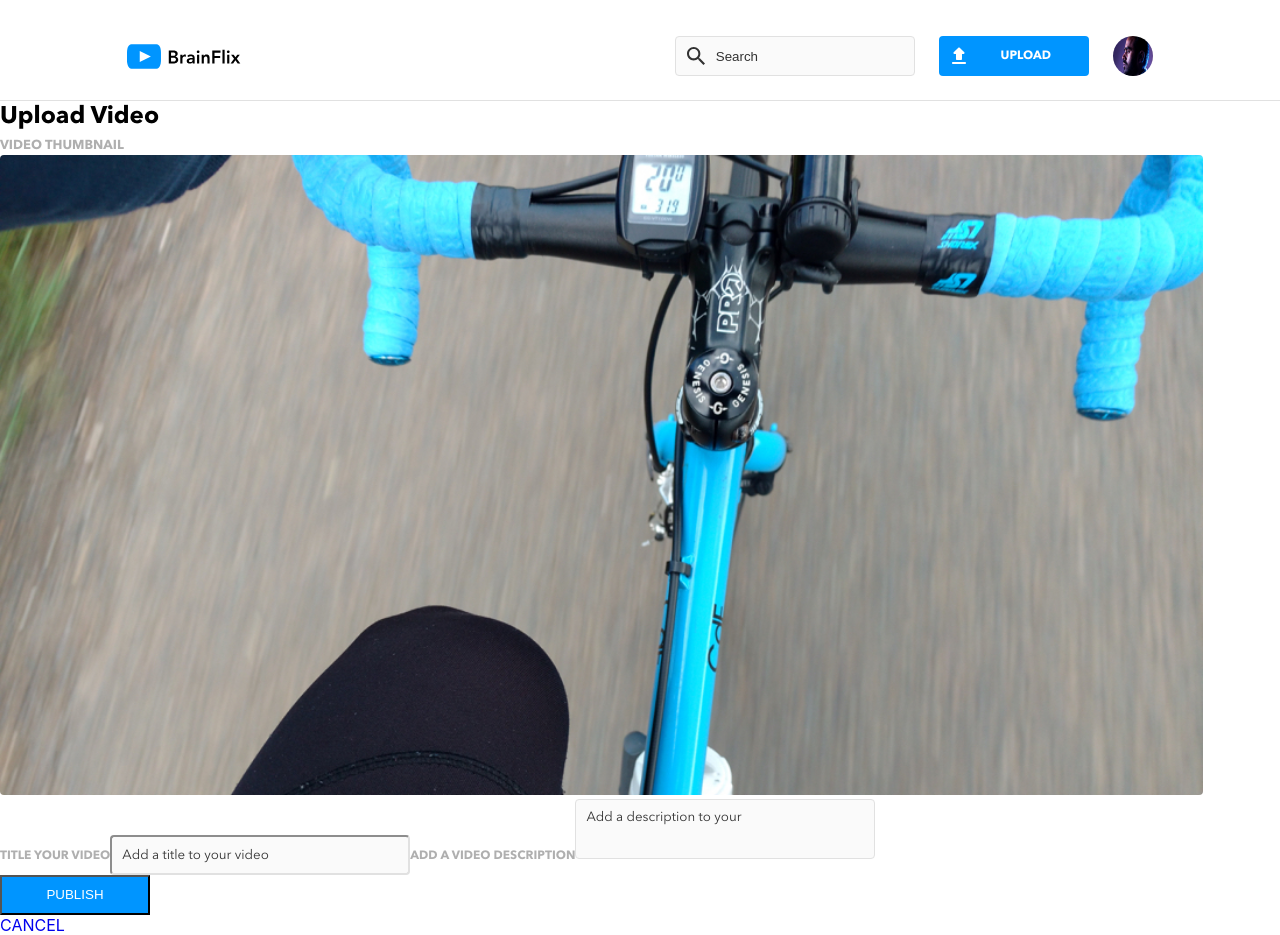
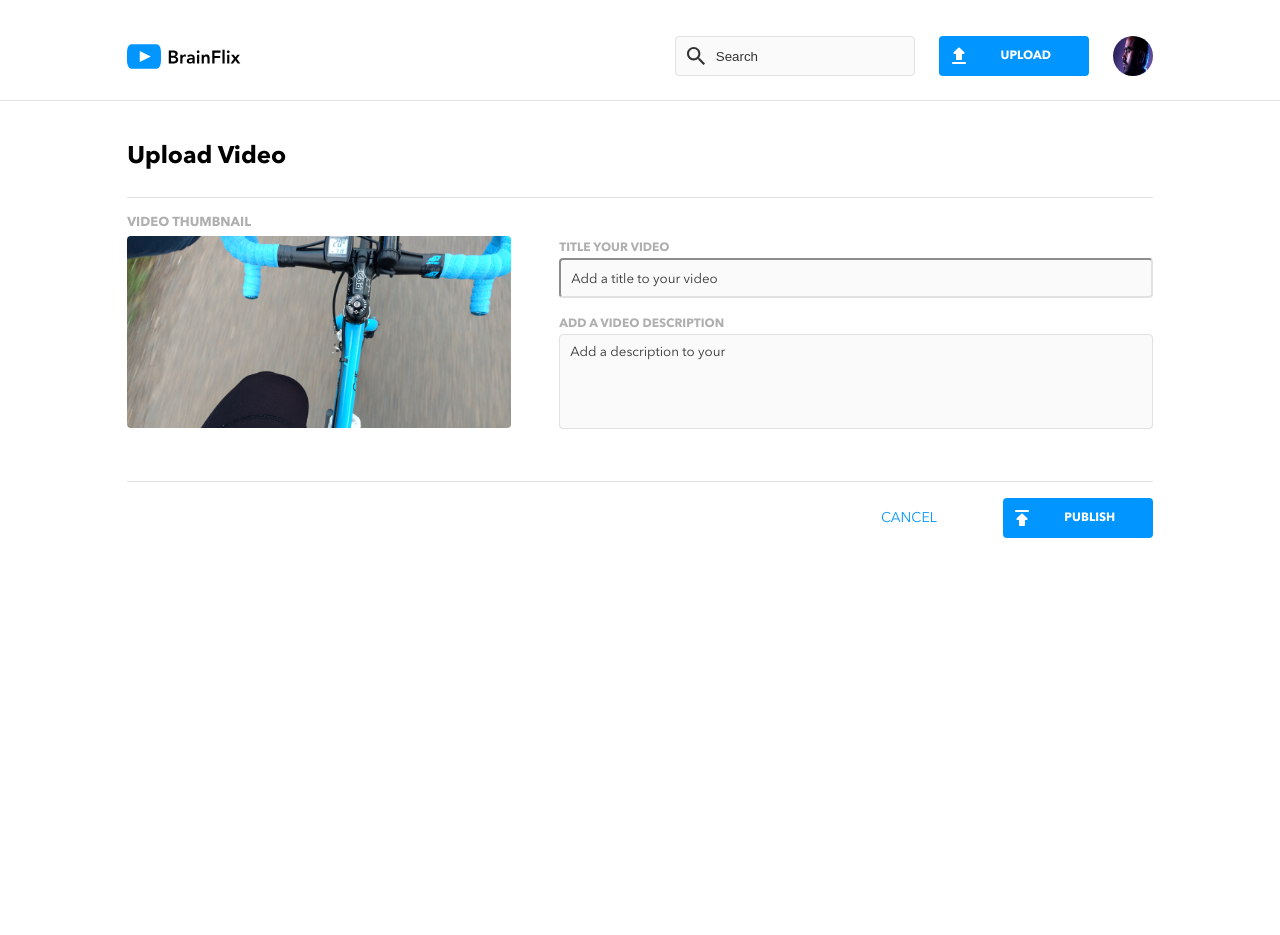
Before and after one commit to llau08/lida-lau-brainflix, a React (Create React App) app: page /upload in a window 1280 px wide. After the commit the page ends 800 px from the top, so only its background shows below. Built offline with nearby package versions, Linux system fonts and the light colour scheme.

Commit message:
final commit

```diff
--- a/src/App.scss
+++ b/src/App.scss
@@ -14,6 +14,13 @@ a {
   display: flex;
   align-self: center;
   text-decoration: none;
+  width: 100%;
+  justify-content: center;
+
+  @include tablet {
+    width: auto;
+    justify-content: flex-start;
+  }
 }
 
 .nav {
--- a/src/components/NextVideos/NextVideos.scss
+++ b/src/components/NextVideos/NextVideos.scss
@@ -12,6 +12,14 @@ h3 {
   }
 }
 
+a {
+  padding: 0;
+}
+
+p {
+  color: $black;
+}
+
 .next {
   padding: 24px 16px 16px 16px;
   min-width: 20rem;
@@ -24,6 +32,7 @@ h3 {
   @include desktop {
     margin-right: 0;
     padding-right: 0;
+    border-left: 1px solid $mercury;
   }
 
   &__indv-box {
@@ -39,11 +48,20 @@ h3 {
     height: 4.375rem;
     display: flex;
     justify-content: center;
+    margin-right: 1rem;
+
+    @include tablet {
+      margin-right: 0;
+    }
   }
 
   &__names {
     @include mbody;
     width: 9.375rem;
+
+    @include tablet {
+      margin-left: 1.5625rem;
+    }
 
     @include desktop {
       width: 10.9375rem;
@@ -67,5 +85,9 @@ h3 {
       max-height: 2.5rem;
       -webkit-box-orient: unset;
     }
+
+    @include desktop {
+      width: 75%;
+    }
   }
 }
--- a/src/components/UploadForm/UploadForm.js
+++ b/src/components/UploadForm/UploadForm.js
@@ -1,20 +1,15 @@
 import '../UploadForm/UploadForm.scss';
-import { Link } from "react-router-dom";
 
 export default function UploadForm() {
     return(
         <form className="upl-form">
-            <label className="upl-form__lbl" htmlFor="videoname">TITLE YOUR VIDEO</label>
-            <input className="upl-form__box"type="text" name="videoname" placeholder="Add a title to your video"></input>
-            <label className="upl-form__lbl" htmlFor="videodescription">ADD A VIDEO DESCRIPTION</label>
-            <textarea className="upl-form__txt-box"name="videodescription" placeholder="Add a description to your"></textarea>
-            <div>
-                <Link to="/">
-                    <button className="upl-form__btn" onClick={()=>{alert('Uploaded. Thanks Michael!')}}>PUBLISH</button>
-                </Link>
-                <Link to="/">
-                    <p>CANCEL</p>
-                </Link>
+            <div className="upl-form__ctnr">
+                <label className="upl-form__lbl" htmlFor="videoname">TITLE YOUR VIDEO</label>
+                <input className="upl-form__box"type="text" name="videoname" placeholder="Add a title to your video"></input>
+            </div>
+            <div className="upl-form__ctnr">
+                <label className="upl-form__lbl" htmlFor="videodescription">ADD A VIDEO DESCRIPTION</label>
+                <textarea className="upl-form__txt-box"name="videodescription" placeholder="Add a description to your"></textarea>
             </div>
         </form>
     )
--- a/src/components/UploadForm/UploadForm.scss
+++ b/src/components/UploadForm/UploadForm.scss
@@ -3,19 +3,41 @@
 @use "../../styles/partials/variables" as *;
 
 .upl-form {
+  min-width: 20rem;
+  padding: 24px 16px 16px 16px;
+
+  @include tablet {
+    padding-right: 1.5rem;
+    padding-left: 1.5rem;
+  }
+
+  @include desktop {
+    width: 100%;
+  }
+
   &__lbl {
     @include mlabel-btn;
     color: $silver;
   }
 
+  &__ctnr {
+    display: flex;
+    flex-direction: column;
+  }
+
   &__box {
-    height: 40px;
-    width: 300px;
-    border-radius: 4px;
+    height: 2.5rem;
+    width: 18rem;
+    border-radius: 0.25rem;
     background-color: $alabaster;
     border-color: $mercury;
-    padding-left: 10px;
+    padding-left: 0.625rem;
     outline-color: $blue;
+    margin-bottom: 1rem;
+
+    @include tablet {
+      width: 100%;
+    }
 
     &::placeholder {
       color: $black;
@@ -24,27 +46,30 @@
   }
 
   &__txt-box {
-    height: 60px;
-    width: 300px;
-    border-radius: 4px;
+    height: 5rem;
+    width: 18rem;
+    border-radius: 0.25rem;
     border-color: $mercury;
     background-color: $alabaster;
     outline-color: $blue;
-    padding-left: 10px;
-    padding-top: 10px;
+    padding-left: 0.625rem;
+    padding-top: 0.625rem;
     resize: none;
     font-family: "Avenir Next Reg";
+    margin-bottom: 1rem;
+
+    @include tablet {
+      width: 100%;
+    }
+
+    @include desktop {
+      height: 5.9375rem;
+      width: 100%;
+    }
 
     &::placeholder {
       color: $black;
       font-family: "Avenir Next Reg";
     }
   }
-
-  &__btn {
-    height: 40px;
-    width: 150px;
-    background-color: $blue;
-    color: $white;
-  }
 }
--- a/src/components/UploadVideo/UploadVideo.js
+++ b/src/components/UploadVideo/UploadVideo.js
@@ -3,10 +3,11 @@ import '../UploadVideo/UploadVideo.scss';
 
 export default function UploadVideo() {
     return(
-        <article className="upload">
-            <h1 className="upload__title">Upload Video</h1>
-            <label className="upload__lbl">VIDEO THUMBNAIL</label>
-            <img className="upload__img"src={UploadThumb} alt="bicycle"/>
-        </article>
+        <div className="upload">
+            <div className="upload__box">
+                <label className="upload__lbl">VIDEO THUMBNAIL</label>
+                <img className="upload__img"src={UploadThumb} alt="bicycle"/>
+            </div>
+        </div>
     )
 }
--- a/src/components/UploadVideo/UploadVideo.scss
+++ b/src/components/UploadVideo/UploadVideo.scss
@@ -3,19 +3,41 @@
 @use "../../styles/partials/variables" as *;
 
 .upload {
-  border-top: 1px solid $mercury;
+  padding-left: 1rem;
+  padding-right: 1rem;
 
-  &__title {
-    @include mpg-header;
+  @include tablet {
+    padding-left: 1.5rem;
+    padding-right: 1.5rem;
+  }
+
+  &__box {
+    @include tablet {
+      display: flex;
+      flex-direction: column;
+    }
   }
 
   &__lbl {
     @include msub-header;
     color: $silver;
+    padding-bottom: 0.25rem;
   }
 
   &__img {
-    border-radius: 4px;
-    height: 50vw;
+    border-radius: 0.25rem;
+    // height: 47.7vw;
+    height: 100%;
+    width: 100%;
+
+    @include tablet {
+      height: 28vw;
+      width: 50vw;
+    }
+
+    @include desktop {
+      height: 15vw;
+      width: 30vw;
+    }
   }
 }
--- a/src/pages/HomePage/HomePage.js
+++ b/src/pages/HomePage/HomePage.js
@@ -33,7 +33,7 @@ class HomePage extends Component {
             {axios.get (`${apiURL}videos/${this.props.match.params.id}/?api_key=${apiKey}`).then ((response) => {
               this.setState ({heroVideo: response.data})
             }).catch((error)=>{
-              return (error);
+              console.log(error);
             });
           }}
 
--- a/src/pages/HomePage/HomePage.scss
+++ b/src/pages/HomePage/HomePage.scss
@@ -6,12 +6,13 @@
     display: flex;
     justify-content: center;
   }
-}
-.main__content {
-  @include desktop {
-    display: flex;
-    flex-direction: column;
-    width: 57%;
-    border-right: 1px solid $mercury;
+
+  .upload__content {
+    @include desktop {
+      display: flex;
+      flex-direction: column;
+      width: 57%;
+      border-right: 1px solid $mercury;
+    }
   }
 }
--- a/src/pages/UploadPage/UploadPage.js
+++ b/src/pages/UploadPage/UploadPage.js
@@ -1,12 +1,26 @@
 import UploadForm from "../../components/UploadForm/UploadForm";
 import UploadVideo from "../../components/UploadVideo/UploadVideo";
+import './UploadPage.scss';
+import { Link } from "react-router-dom";
+import Publish from '../../assets/icons/publish.svg';
 
-export default function UploadPage (props){
+export default function UploadPage ({video}){
     return(
         <>
-        <main>
-           <UploadVideo />
-            <UploadForm video={props.video}/>
+        <main className="main-upload">
+            <h1 className="main-upload__title">Upload Video</h1>
+        <div className="main-upload__content">
+            <UploadVideo />
+            <UploadForm video={video}/>
+        </div>
+        <div className="main-upload__btn-box">
+                <Link to="/">
+                    <button className="main-upload__btn--1" onClick={()=>{alert('Uploaded. Thanks Michael!')}}><img className="main-upload__icon" src={Publish}/>PUBLISH</button>
+                </Link>
+                <Link to="/">
+                    <p className="main-upload__btn--2">CANCEL</p>
+                </Link>
+            </div>
         </main>
         </>
     );
--- a/src/pages/UploadPage/UploadPage.scss
+++ b/src/pages/UploadPage/UploadPage.scss
@@ -0,0 +1,107 @@
+@use "../../styles/partials/mixins" as *;
+@use "../../styles/partials/variables" as *;
+@use "../../App.scss" as *;
+
+.main-upload {
+  border-top: 1px solid $mercury;
+  min-width: 20rem;
+
+  @include desktop {
+    padding-left: 8.0625%;
+    padding-right: 8.0625%;
+  }
+
+  &__content {
+    @include desktop {
+      display: flex;
+      flex-direction: row;
+    }
+  }
+
+  &__title {
+    @include mpg-header;
+    margin: 1rem;
+
+    @include tablet {
+      border-bottom: 1px solid $mercury;
+      margin-bottom: 1rem;
+      margin-right: 1.5rem;
+      margin-left: 1.5rem;
+    }
+
+    @include desktop {
+      padding-top: 1.5rem;
+      padding-bottom: 1.5rem;
+    }
+  }
+
+  &__btn-box {
+    @include tablet {
+      display: flex;
+      justify-content: flex-start;
+      border-top: 1px solid $mercury;
+      flex-direction: row-reverse;
+      padding-top: 1rem;
+      margin-right: 1.5rem;
+      margin-left: 1.5rem;
+      padding-bottom: 1rem;
+    }
+
+    @include desktop {
+      margin-top: 1.25rem;
+      margin-bottom: 1rem;
+    }
+  }
+
+  &__btn--1 {
+    @include msub-header;
+    background-color: $blue;
+    color: $white;
+    border-radius: 0.25rem;
+    border-style: unset;
+    height: 2.5rem;
+    width: 100%;
+    display: flex;
+    justify-content: center;
+    align-items: center;
+    margin-left: 1rem;
+    margin-right: 1rem;
+
+    @include tablet {
+      margin-right: 0;
+    }
+
+    &:hover {
+      background-color: $darkblue;
+      cursor: pointer;
+    }
+
+    @include tablet {
+      width: 9.375rem;
+      @include tdlabel-btn;
+    }
+  }
+  &__btn--2 {
+    margin: 0 auto;
+    padding-top: 2.25rem;
+    color: $blue;
+    @include msub-header;
+    padding-bottom: 2.25rem;
+
+    @include tablet {
+      margin-right: 3.125rem;
+      vertical-align: middle;
+      @include tdbody;
+      padding: 0;
+    }
+  }
+
+  &__icon {
+    position: relative;
+    right: 6.25rem;
+
+    @include tablet {
+      right: 1.875rem;
+    }
+  }
+}
```
